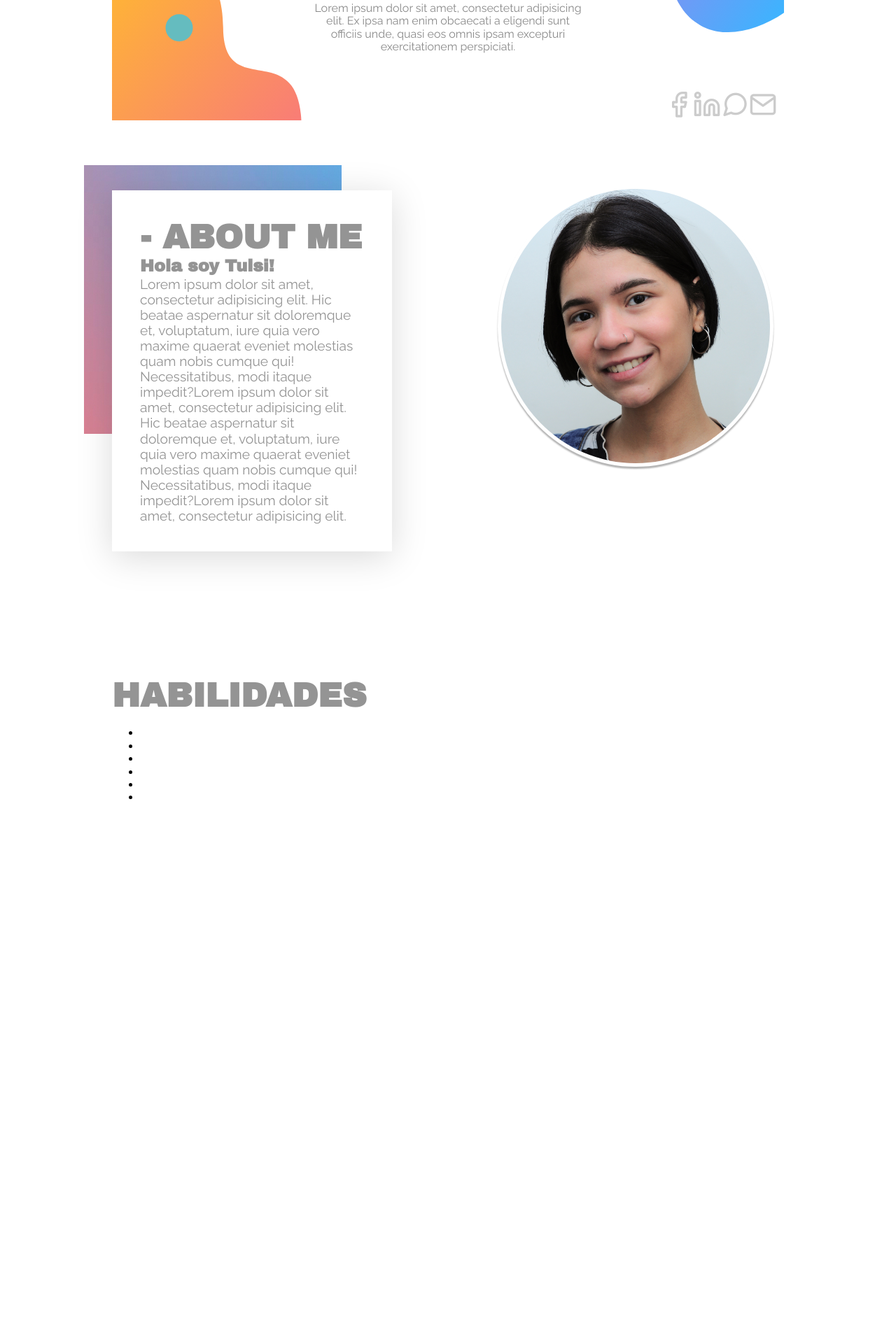
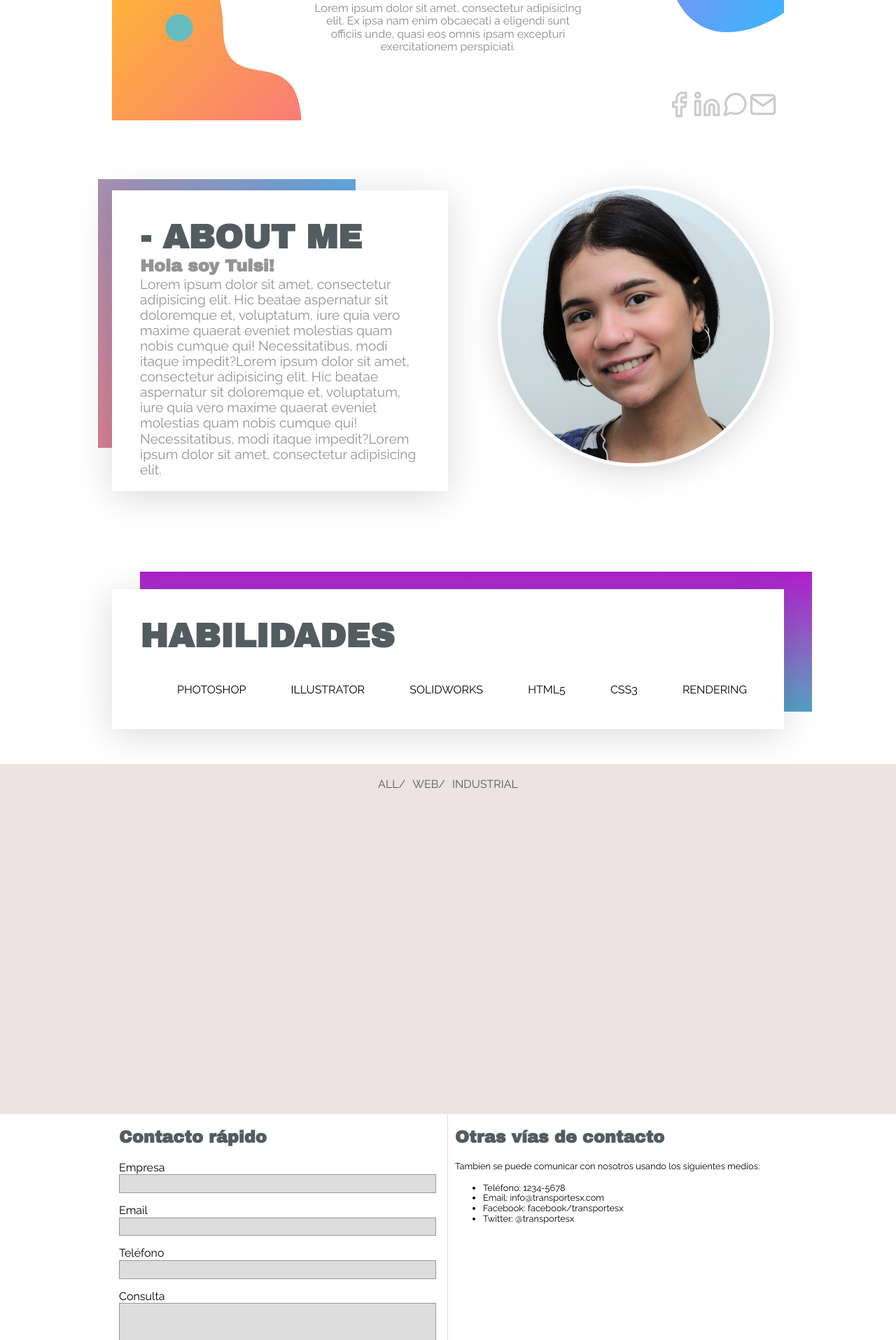
Before and after one commit to tulsiguanipa/portafoliotulsi, a PHP site: page / in a window 1280 px wide. Shown: the part 328-2243 px from the top of the page at 70% size. Run offline with PHP 8.4, Linux system fonts and the light colour scheme; some web fonts are replaced.

Commit message:
Se agrego contacto y skills

```diff
--- a/CSS/index.css
+++ b/CSS/index.css
@@ -248,14 +248,14 @@ a {
 
 .fondoabout{
   position: relative;
-  right: 40px;
-  top: 60px;
+  right: 20px;
+  top: 80px;
 }
 
 
 .aboutme h2{
   font-family: 'Archivo Black', sans-serif;
-  color: #949494;
+  color: #535c5f;
   font-size: 3em;
   margin: 0 auto;
 
@@ -290,8 +290,8 @@ a {
 
 
 .aboutme{
-  width: 25%;
-  height: auto;
+  width: 400px;
+  height: 350px;
   position: absolute;
   top: 600px;
   box-shadow: 0 .5rem 3rem rgba(0, 0, 0, .15);
@@ -299,19 +299,12 @@ a {
   background-color: white;
 }
 
-.clearfix:after {
-  content: ".";
-  display: block;
-  clear: both;
-  visibility: hidden;
-  line-height: 0;
-  height: 0;
-}
+
 
 
 .about1 .imgtul img{
   width: 40%;
-  box-shadow: 0px 3px 2px rgba(0,0,0,0.3);
+  box-shadow: 0 .5rem 3rem rgba(0, 0, 0, .15);
   float: right;
   position: relative;
   border-radius: 50%;
@@ -333,32 +326,68 @@ a {
 
 /* comienzo skills*/
 
-.skilss{
-  height: 500px;
-  /*box-shadow: 0 .5rem 3rem rgba(0, 0, 0, .15);*/
-  padding: 20px;
-  position: relative;
+.skills{
+  height: 300px;
+}
+
+.skills h2{
+  font-family: 'Archivo Black', sans-serif;
+  color: #535c5f;
+  font-size: 3em;
+  margin: 30px;
+  padding: 10px;
+
 
 }
 
-.skillslist h2{
-  font-family: 'Archivo Black', sans-serif;
-  color: #949494;
-  font-size: 3em;
-  margin: 0 auto;
+.skillslist ul{
+  font-family: 'Raleway', sans-serif;
+  text-align: center;
+  list-style: none;
+
+
+
 
 }
 
-/*.skills .skilsslist ul li{
-  color: white;
-  text-decoration: none;
-  text-align: center;  es la alineacion del texto o imagenes con respecto a la caja
-  padding: 0.2em 0.4em;
-  display: block; /* para que lo tome dentro del nav*/
-
-}/*
+.skillslist ul li{
+  padding: 30px;
+  text-align: center;
 
 
+}
+
+
+
+
+.skillslist{
+  height: 200px;
+  width: 960px;
+  background-color: white;
+  position: absolute;
+  top: 1170px;
+  box-shadow: 0 .5rem 3rem rgba(0, 0, 0, .15);
+  overflow: hidden;
+
+}
+
+.fondogardiente {
+  top: -150px;
+  position: relative;
+  margin-right: 10px;
+
+}
+
+
+/*.fondoskills {
+  z-index: -1;
+}
+*/
+.fondogardiente{
+  position: relative;
+  left: 40px;
+  bottom: 20px;
+}
 
 /* fin skills*/
 
@@ -366,12 +395,33 @@ a {
 /* comienzo projects*/
 
 .projects{
-  height: 600px;
+  height: 500px;
   background-color: #ece3e2;
 
 }
 
 
+.projectscuadro ul{
+  font-family: 'Raleway', sans-serif;
+  text-align: center;
+  list-style: none;
+  top: 10px;
+  padding: 20px;
+
+}
+.projectscuadro ul li{
+  padding: 5px;
+
+}
+.projectscuadro ul li a{
+  color: #535c5f;
+}
+
+.projectscuadro ul li a:hover{
+  text-decoration: underline;
+  /* el:hover es una pseudoclase cuando la mano este sobre el boton*/
+
+}
 
 
 
@@ -379,12 +429,81 @@ a {
 /* fin projects*/
 
 /* comienzo contact */
+.contact h2{
+   font-family: 'Archivo Black', sans-serif;
+   color: #535c5f;
+}
+
 
 .contact {
-  height: 600px;
+  height: 400px;
 
   /*border-color: #e6e6e6;*/
 
+}
+
+
+.columna{
+  width: 50%;
+  padding: 0 0.625em;
+  box-sizing: border-box;
+
+}
+
+.columna.left{
+  /*lineas separadoras/ las dos clases juntas cuando estan en la mismo div, tiene la dos clases*/
+  border-right: 1px solid #ddd;
+}
+
+.columna.right p{
+  font-family: 'Raleway', sans-serif;
+  font-size: 0.8em;
+
+}
+.columna.right ul li{
+  font-family: 'Raleway', sans-serif;
+  font-size: 0.8em;
+}
+
+.formulario label{
+  font-family: 'Raleway', sans-serif;
+  width: 22%;
+  /*vertical-align: top;*/
+  /*background-color: red;*/
+  /*display: inline-block;*/
+  display: block; /*bajan la cajita y sube el titulo*/
+}
+
+.formulario input,
+.formulario textarea{
+  font-family: 'Raleway', sans-serif;
+  background-color: #ddd;
+  border: 1px solid #999;
+  font-size: 0.8em;
+  padding: 0.4em 0.6em;
+  width: 95%;
+
+}
+
+.formulario textarea{
+  height: 10em;
+  resize: none;
+  /* se mantiene el area estatica de la caja de comentario*/
+}
+
+.formulario input[type="submit"]{
+  font-family: 'Raleway', sans-serif;
+  width: auto;
+  background-color: #f8777d;
+  border-radius: 5px;
+  box-shadow: 0 0 10px rgba(0,0,0,0.14);
+  color: white;
+  font-size: 1em;
+  text-align: center;
+}
+
+.formulario .acciones {
+  text-align: right;
 }
 
 
--- a/index.html
+++ b/index.html
@@ -57,26 +57,73 @@
 
 		</section>
 
-		<section class="skilss holder">
-			<div class="skillslist">
-				<h2>HABILIDADES</h2>
-				<ul>
-					<li></li>
-					<li></li>
-					<li></li>
-					<li></li>
-					<li></li>
-					<li></li>
+		<section class="skills holder">
+			<div class="fondoskills">
+				<div class="fondogardiente">
+					<img src="img/fondo960.jpg" alt="home">
+				</div>
+				<div class="skillslist">
+					<h2>HABILIDADES</h2>
+					<ul>
+						<li style="display:inline;">PHOTOSHOP</li>
+						<li style="display:inline;">ILLUSTRATOR</li>
+						<li style="display:inline;">SOLIDWORKS</li>
+						<li style="display:inline;">HTML5</li>
+						<li style="display:inline;">CSS3</li>
+						<li style="display:inline;">RENDERING</li>
 
-				</ul>
-
+					</ul>
+				</div>
 			</div>
 
 		</section>
 		<section class="projects">
+			<div class="projectscuadro holder">
+				<ul><li style="display:inline;"><a href="">ALL/</a></li><li style="display:inline;"><a href="">WEB/</a></li><li style="display:inline;"><a href="">INDUSTRIAL</a></li></ul>
+				<h2></h2>
+			</div>
 
 		</section>
 		<section class="contact holder">
+			<div class="columna left" >
+				<h2>Contacto rápido</h2>
+				<form action="" method="" class="formulario">
+					<p>
+						<label for="nombre">Empresa</label>
+						<input type="text" name="" value="" id="nombre" />
+					</p>
+					<p>
+						<label for="email">Email</label>
+						<input type="text" name="" value="" id="email" />
+					</p>
+					<p>
+						<label for="tel">Teléfono</label>
+						<input type="text" name="" value="" id="tel" />
+					</p>
+					<p>
+						<label for="comentario">Consulta</label>
+						<textarea id="comentario" name=""></textarea>
+					</p>
+					<p class="acciones">
+						<input type="submit" value="Enviar" />
+						<input type="submit" value="Borrar" />
+					</p>
+
+				</form>
+
+			</div>
+
+			<div class="columna right"> <!-- aca re usamos la clase right que ya esta siendo controlada por CSS -->
+				<h2>Otras vías de contacto </h2>
+				<p> Tambien se puede comunicar con nosotros usando los siguientes medios:</p>
+				<ul>
+					<li>Teléfono: 1234-5678</li>
+					<li>Email: info@transportesx.com</li>
+					<li>Facebook: facebook/transportesx</li>
+					<li>Twitter: @transportesx</li>
+				</ul>
+
+			</div>
 
 		</section>
 		<section class="resume">
```
Also changed, not shown: img/fondo960.jpg (added), img/fondogardiente.jpg (added).
